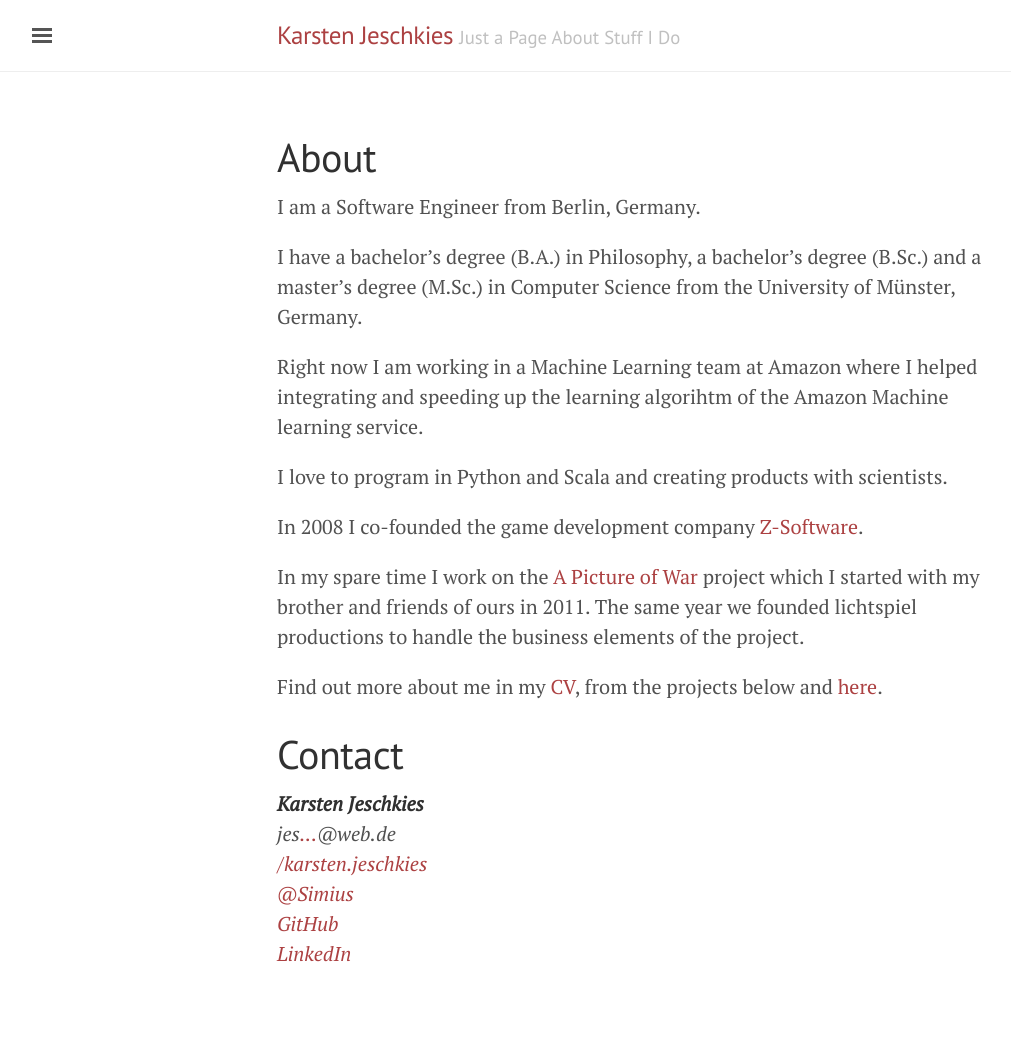
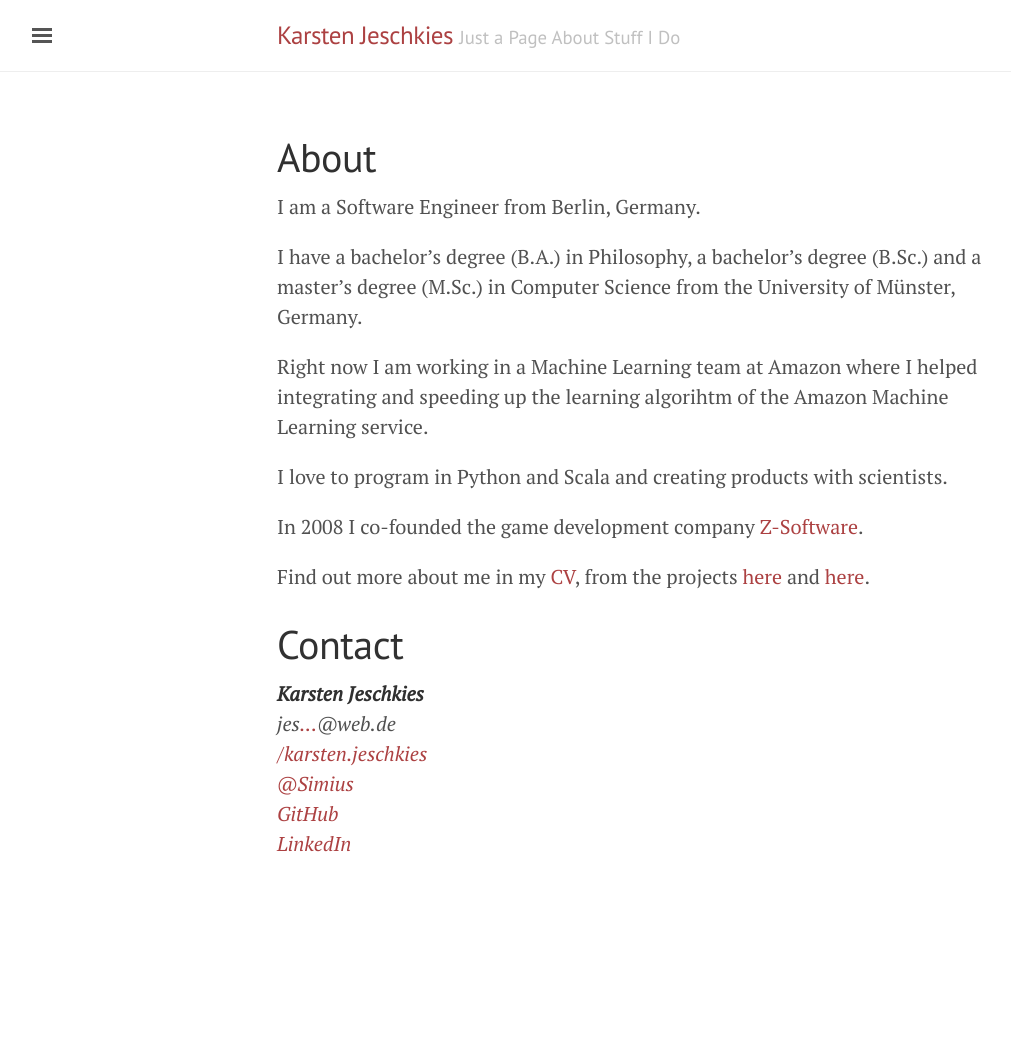
Before and after one commit to blacklab/portfolio, a Jekyll site: the page built from about.md, in a window 1280 px wide. Shown: the whole page, without its empty margins (3-1014 px from the left). Built offline with Jekyll 4.4.1, drawn with Linux system fonts in a browser that asks for light colours; after the commit the page ends 939 px from its top, so only the background shows below that.

Commit message:
Update CV.

```diff
--- a/_config.yml
+++ b/_config.yml
@@ -10,7 +10,7 @@
 description:         "I'm a software engineer from Germany who likes to solve complicated problems with simple solutions."
 url:                 'http://nosy.one'
 baseurl:             ''
-paginate:            5
+paginate:            20
 
 # About/contact
 author:
--- a/_includes/head.html
+++ b/_includes/head.html
@@ -20,6 +20,12 @@
   <link rel="stylesheet" href="{{ base }}/public/css/syntax.css">
   <link rel="stylesheet" href="{{ base }}/public/css/lanyon.css">
   <link rel="stylesheet" href="https://fonts.googleapis.com/css?family=PT+Serif:400,400italic,700%7CPT+Sans:400">
+  <style>
+    .post {
+      margin-bottom: 1em;
+      border-bottom: 1px solid #c0c0c0;;
+    }
+  </style>
 
   <!-- Icons -->
   <link rel="apple-touch-icon-precomposed" sizes="144x144" href="{{ base }}/public/apple-touch-icon-precomposed.png">
--- a/_layouts/default.html
+++ b/_layouts/default.html
@@ -14,7 +14,7 @@
       <div class="masthead">
         <div class="container">
           <h3 class="masthead-title">
-            <a href="{{ base }}/" title="Home">{{ site.title }}</a>
+            <a href="{{ base }}" title="Home">{{ site.title }}</a>
             <small>{{ site.tagline }}</small>
           </h3>
         </div>
--- a/about.md
+++ b/about.md
@@ -8,15 +8,13 @@
 
 I have a bachelor's degree (B.A.) in Philosophy, a bachelor's degree (B.Sc.) and a master's degree (M.Sc.) in Computer Science from the University of Münster, Germany.
 
-Right now I am working in a Machine Learning team at Amazon where I helped integrating and speeding up the learning algorihtm of the Amazon Machine learning service.
+Right now I am working in a Machine Learning team at Amazon where I helped integrating and speeding up the learning algorihtm of the Amazon Machine Learning service.
 
 I love to program in Python and Scala and creating products with scientists.
 
 In 2008 I co-founded the game development company [Z-Software](http://www.z-software.net).
 
-In my spare time I work on the [A Picture of War](http://www.apictureofwar.org) project which I started with my brother and friends of ours in 2011. The same year we founded lichtspiel productions to handle the business elements of the project.
-
-Find out more about me in my [CV]({{ site.url }}/downloads/CV_Karsten_Jeschkies.pdf), from the projects below and [here](http://blackmagiclabs.com/gitlist/).
+Find out more about me in my [CV]({{ base }}/blog/downloads/CV_Karsten_Jeschkies.pdf), from the projects [here]({{ base }}/blog/portfolio) and [here](http://blackmagiclabs.com/gitlist/).
 
 #Contact
 
--- a/index.html
+++ b/index.html
@@ -7,11 +7,11 @@
 <div class="posts">
   {% for post in paginator.posts %}
   <div class="post">
-    <h1 class="post-title">
+    <h4 class="post-title">
       <a href="{{ base }}{{ post.url }}">
         {{ post.title }}
       </a>
-    </h1>
+    </h4>
 
     <span class="post-date">{{ post.date | date_to_string }}</span>
   </div>
```
Also changed, not shown: 1 other file.
